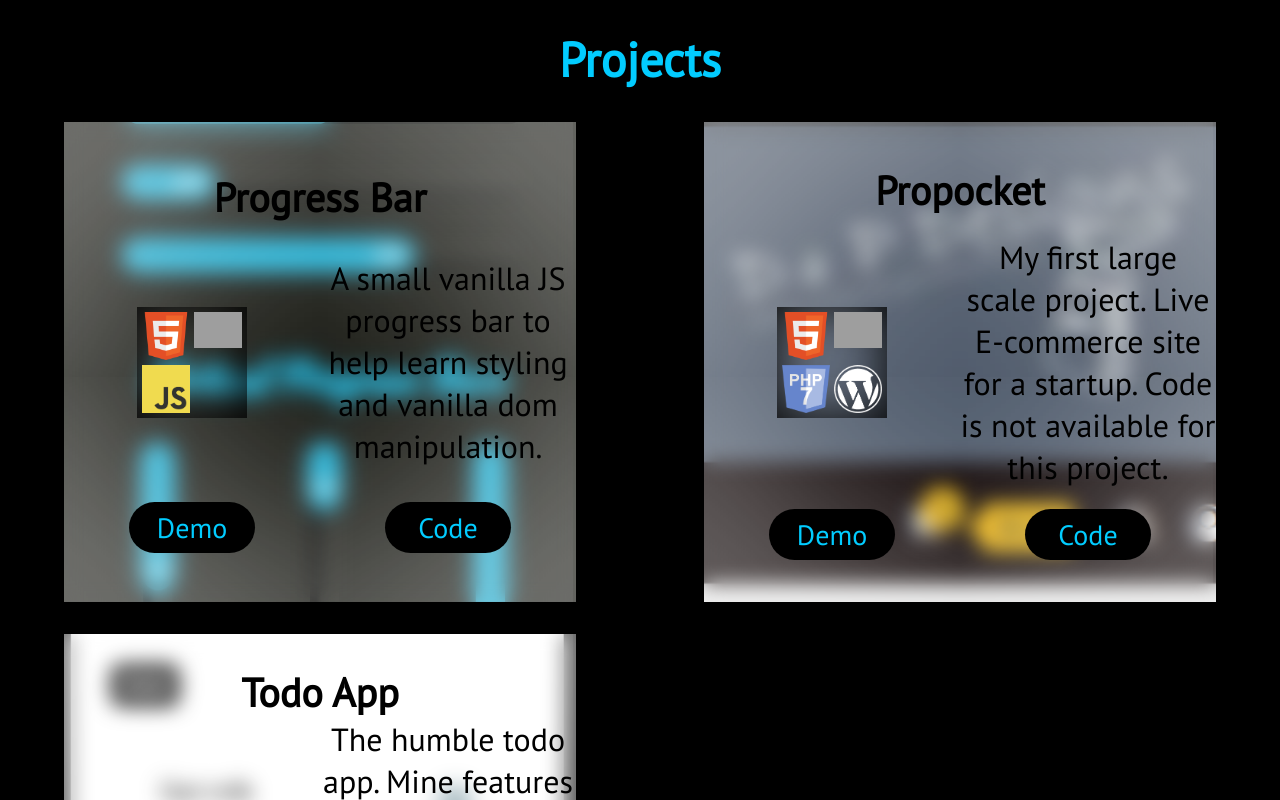
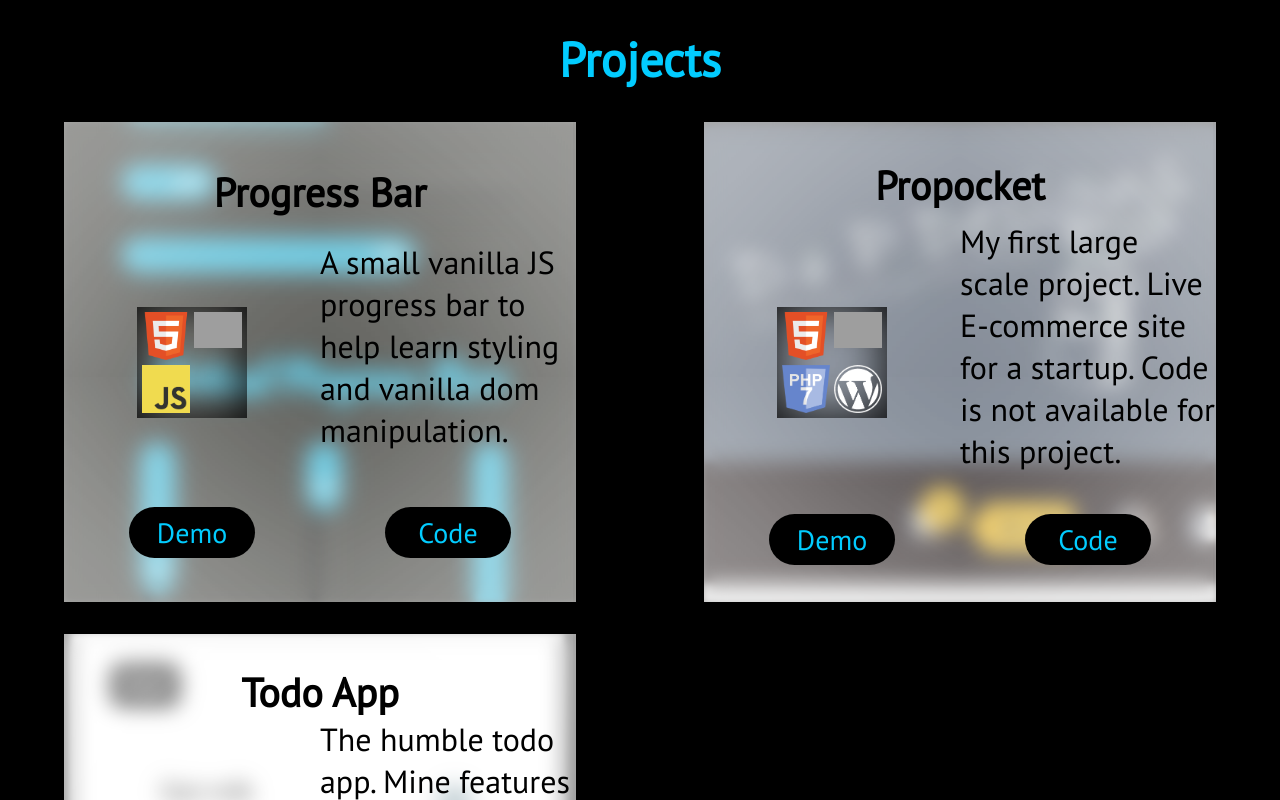
Before and after one commit to aaronrine/portfolio-v2, a React (Create React App) app: page / in a window 1280 px wide. Shown: the part 1020-1820 px from the top of the page. Built offline with nearby package versions, Linux system fonts and the light colour scheme; grey boxes are pictures that could not be loaded.

Commit message:
compatibility(Project): firefox background filter effect

```diff
--- a/src/App.js
+++ b/src/App.js
@@ -81,7 +81,7 @@ function Project({ project }) {
   const classes = useProjectStyles(project);
 
   return (
-    <div className={classes.Project}>
+    <div className={`${classes.Project} Project`}>
       <h2>{project.name}</h2>
       <div className={classes.badgeContainer}>
         {project.tech.map(({ source, alt, title }, index) => (
--- a/src/index.scss
+++ b/src/index.scss
@@ -17,3 +17,10 @@ body {
   -webkit-font-smoothing: antialiased;
   -moz-osx-font-smoothing: grayscale;
 }
+
+.Project {
+  background: hsla(0,0%,100%, .3);
+  &::after {
+    filter: blur(3px);
+  }
+}
--- a/src/styles.js
+++ b/src/styles.js
@@ -1,4 +1,6 @@
 import { createUseStyles } from "react-jss";
+
+import preset from 'jss-preset-default'
 import header from "./assets/site/header.svg";
 
 const lightningBlue = "#02ccff";
@@ -7,6 +9,8 @@ const mediumDevice = 768;
 const largeDevice = 996;
 const extraLargeDevice = 1100;
 
+
+preset();
 export const useAppStyles = createUseStyles({
   App: {
     minHeight: "100vh",
@@ -347,6 +351,7 @@ export const useProjectStyles = createUseStyles({
         position: "absolute",
         width: "100%",
         height: "100%",
+        top: '0',
         backgroundAttachment: "fixed",
         background: `url(${project.image}) no-repeat center center`,
         backgroundSize: "cover",
@@ -361,6 +366,8 @@ export const useProjectStyles = createUseStyles({
       minHeight: "20em",
       "&>p": {
         fontSize: "1.2em",
+        marginBottom: '1em',
+        textAlign: 'left'
       },
       "&>h2": {
         fontSize: "1.75em",
```
